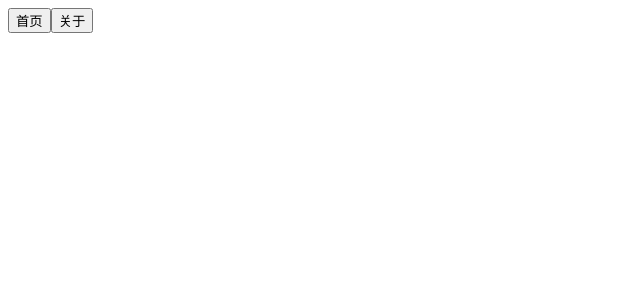
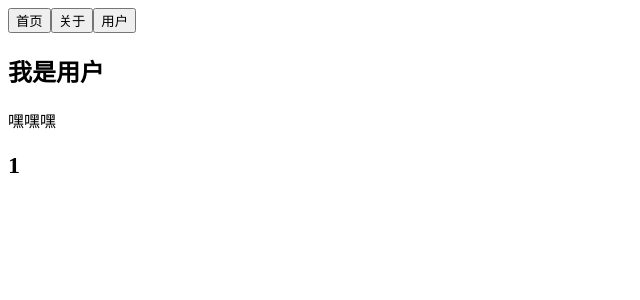
Before and after one commit to tangjianhao-a1/vue-cli, a Vue app in the folder learn-vue-router/: page /user/1 in a window 1280 px wide. Shown: the top 300 px of the page, without its empty margins (0-640 px from the left). Built offline with nearby package versions, Linux system fonts and the light colour scheme.

Commit message:
动态路由

```diff
--- a/learn-vue-router/src/App.vue
+++ b/learn-vue-router/src/App.vue
@@ -1,10 +1,8 @@
 <template>
   <div id="app">
- <!--  <router-link to="/home" tag="button" replace="">首页</router-link>
-  <router-link to="/about" tag="button" replace="">关于</router-link>
-  <router-view></router-view> -->
-  <button @click="homeClick">首页</button>
-  <button @click="aboutClick">关于</button>
+  <router-link to="/home" tag="button">首页</router-link>
+  <router-link to="/about" tag="button">关于</router-link>
+  <router-link :to="'/user/'+userId" tag="button">用户</router-link>
   <router-view></router-view>
   </div>
 </template>
@@ -12,20 +10,15 @@
 <script>
 export default {
   name: 'App',
-  methods: {
-    homeClick() {
-      //通过代码的方式修改路由vue-router
-      this.$router.push('/home')
-    },
-    aboutClick() {
-      this.$router.push('/about')
+  data() {
+    return {
+      userId: 'zhangsan'
     }
   }
 }
 </script>
 
 <style>
-
 .active {
   color: red;
 }
--- /dev/null
+++ b/learn-vue-router/src/components/User.vue
@@ -0,0 +1,22 @@
+<template>
+  <div>
+    <h2>我是用户</h2>
+    <p>嘿嘿嘿</p>
+    <h2>{{userId}}</h2>
+  </div>
+</template>
+
+<script>
+export default {
+  name: 'User',
+  computed: {
+    userId() {
+      return this.$route.params.abc
+    }
+  }
+}
+</script>
+
+<style>
+
+</style>
```
Also changed, not shown: learn-vue-router/src/router/index.js (+8 -0 lines).
